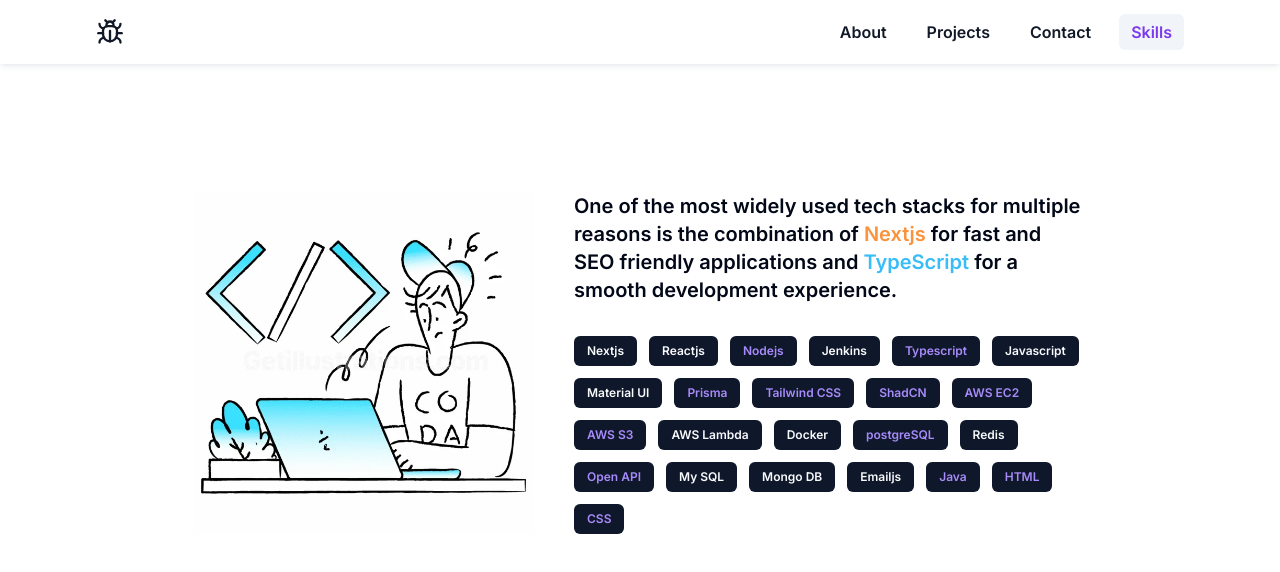
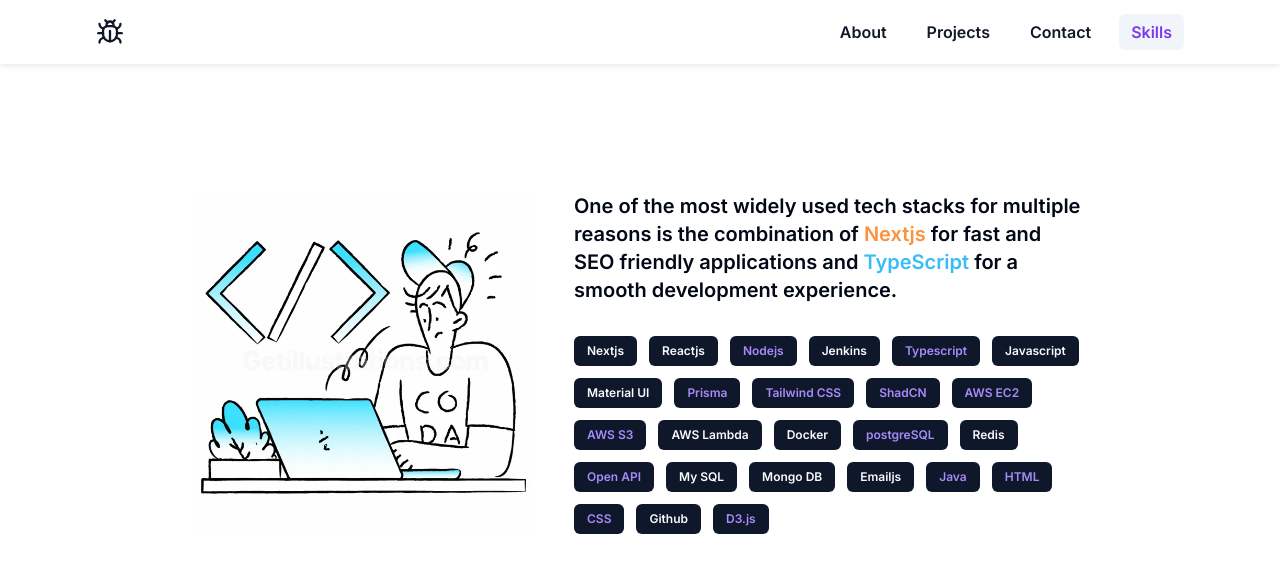
Before and after one commit to narayan-raghuwanshi/portfolio, a Next.js app: page /skills in a window 1280 px wide. Shown: the top 572 px of the page. Built offline with nearby package versions, Linux system fonts and the light colour scheme.

Commit message:
Update constants.ts

```diff
--- a/app/(routes)/skills/constants.ts
+++ b/app/(routes)/skills/constants.ts
@@ -22,4 +22,6 @@ export const skills = [
   "Java",
   "HTML",
   "CSS",
+  "Github",
+  "D3.js"
 ];
```
